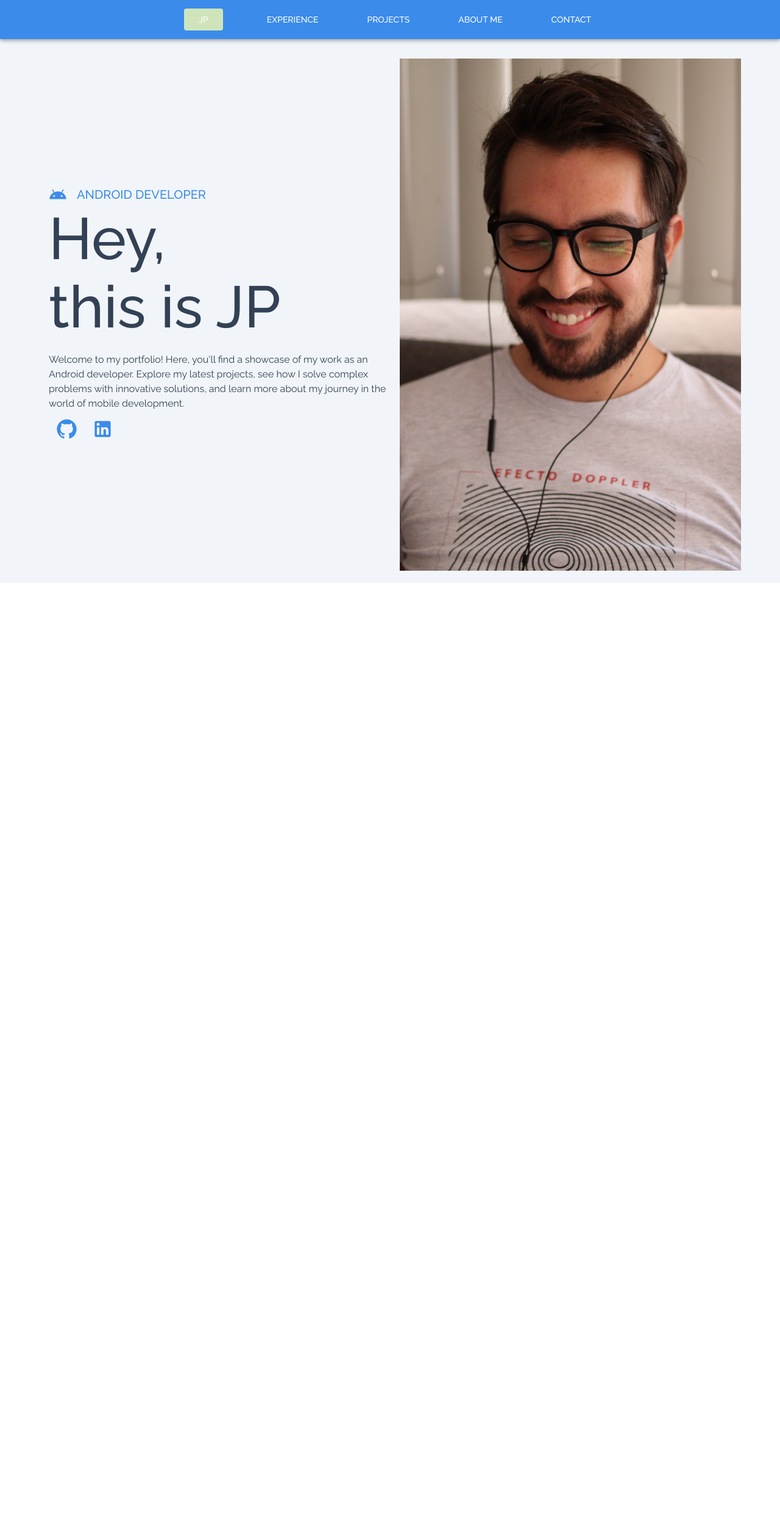
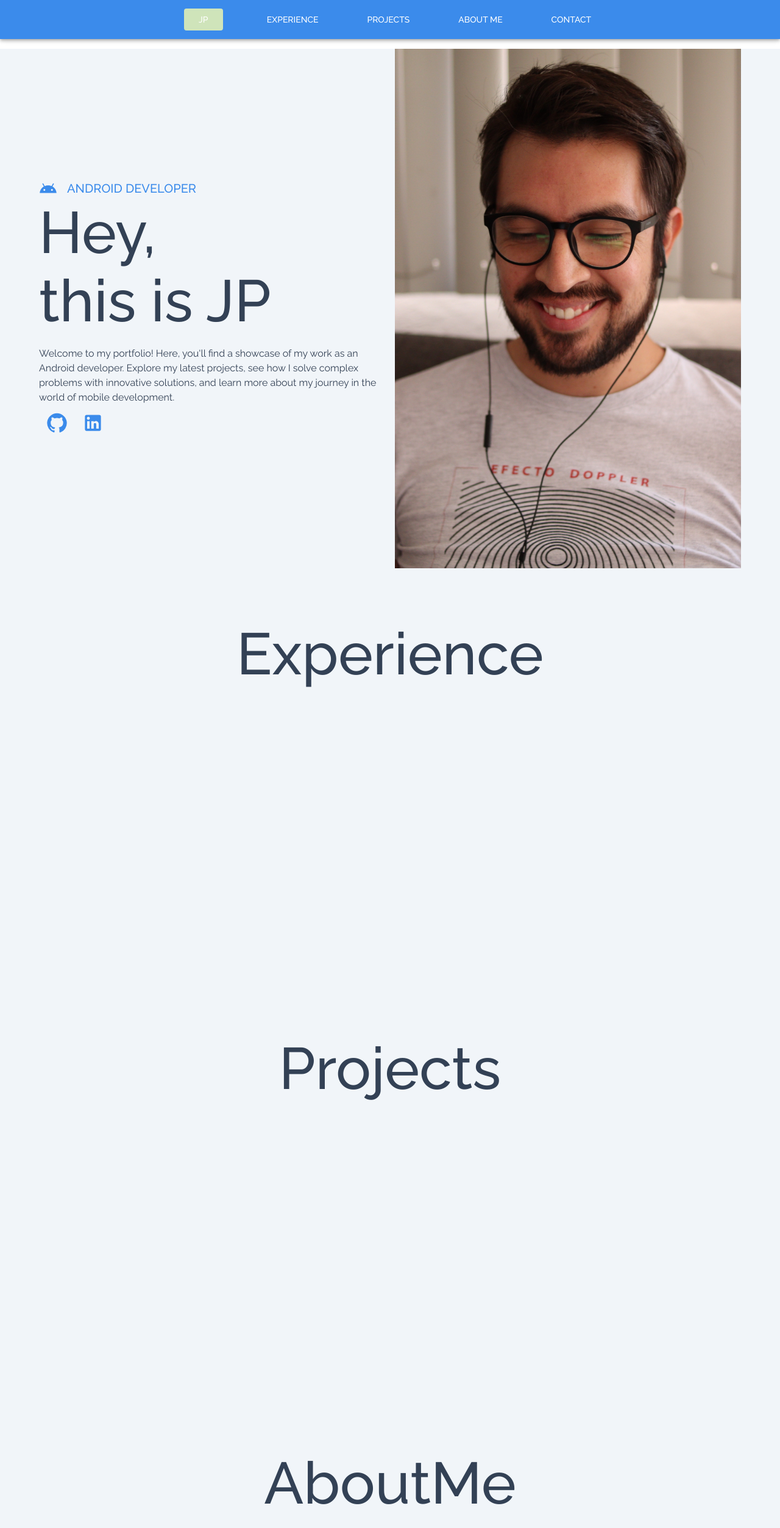
Before and after one commit to jxpx91/jxpx91.github.io, a React (Create React App) app: page / in a window 1280 px wide. Shown: the top 2506 px of the page at 61% size. Before the commit the page ends 956 px from the top, so only its background shows below. Built offline with nearby package versions, Linux system fonts and the light colour scheme.

Commit message:
App sections
Signed-off-by: Juan Pablo <pablo.delgado@michelada.io>

```diff
--- a/src/Main.tsx
+++ b/src/Main.tsx
@@ -10,15 +10,19 @@ import { ThemeProvider } from '@mui/material/styles';
 import theme from './theme';
 import Header from './components/Header';
 import Toolbar from '@mui/material/Toolbar';
+import ExperienceScreen from './components/ExperienceView';
+import ProjectsScreen from './components/ProjectsView';
+import AboutMeScreen from './components/AboutMeView';
+import ContactScreen from './components/ContactView';
 
 const Main = (): ReactElement => {
   return (
     <ThemeProvider theme={theme}>
       <Header />
       <Toolbar />
-      <Box style={{ fontFamily: 'Raleway' }} sx={{ backgroundColor: 'var(--background)', minHeight: '100vh' }}>
-        <Container sx={{ display: 'flex', justifyContent: 'center' }}>
-          <Grid container spacing={2} sx={{ margin: '1rem 0' }}>
+      <Box style={{ fontFamily: 'Raleway' }} sx={{ backgroundColor: 'var(--background)', minHeight: '100vh', margin: '1rem 0' }}>
+        <Container id='home' sx={{ display: 'flex', justifyContent: 'center' }}>
+          <Grid container spacing={2}>
             <Grid item xs={12} md={6} sx={{ display: 'flex', flexDirection: 'column', justifyContent: 'center' }}>
               <Box display="flex" alignItems="center">
                 <AndroidIcon sx={{ fontSize: 30, color: 'var(--secondary)', marginRight: 2 }} />
@@ -59,6 +63,18 @@ const Main = (): ReactElement => {
             </Grid>
           </Grid>
         </Container>
+        <Container id='experience' sx={{ display: 'flex', justifyContent: 'center' }}>
+          <ExperienceScreen />
+        </Container>
+        <Container id='projects' sx={{ display: 'flex', justifyContent: 'center' }}>
+          <ProjectsScreen />
+        </Container>
+        <Container id='aboutme' sx={{ display: 'flex', justifyContent: 'center' }}>
+          <AboutMeScreen />
+        </Container>
+        <Container id='contact' sx={{ display: 'flex', justifyContent: 'center' }}>
+          <ContactScreen />
+        </Container>
       </Box>
     </ThemeProvider>
   );
--- /dev/null
+++ b/src/components/AboutMeView.tsx
@@ -0,0 +1,12 @@
+import React from 'react';
+import { Box, Typography } from '@mui/material';
+
+function AboutMeView() {
+    return (
+        <Box height={600} marginTop={10}>
+            <Typography variant="h1">AboutMe</Typography>
+        </Box>
+    );
+}
+
+export default AboutMeView;
--- /dev/null
+++ b/src/components/ContactView.tsx
@@ -0,0 +1,12 @@
+import React from 'react';
+import { Box, Typography } from '@mui/material';
+
+function ContactView() {
+    return (
+        <Box height={600} marginTop={10}>
+            <Typography variant="h1">Contact</Typography>
+        </Box>
+    );
+}
+
+export default ContactView;
--- /dev/null
+++ b/src/components/ExperienceView.tsx
@@ -0,0 +1,12 @@
+import React from 'react';
+import { Box, Typography } from '@mui/material';
+
+function ExperienceView() {
+    return (
+        <Box height={600} marginTop={10}>
+            <Typography variant="h1">Experience</Typography>
+        </Box>
+    );
+}
+
+export default ExperienceView;
--- /dev/null
+++ b/src/components/ProjectsView.tsx
@@ -0,0 +1,12 @@
+import React from 'react';
+import { Box, Typography } from '@mui/material';
+
+function ProjectsView() {
+    return (
+        <Box height={600} marginTop={10}>
+            <Typography variant="h1">Projects</Typography>
+        </Box>
+    );
+}
+
+export default ProjectsView;
```
